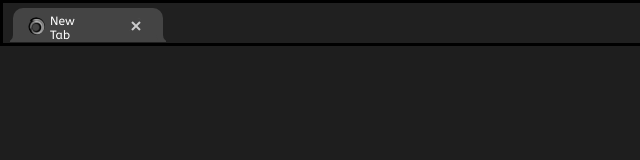
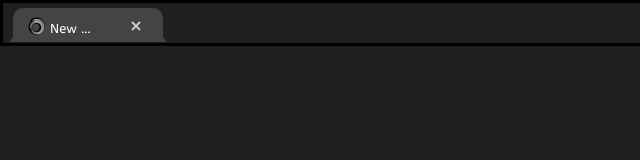
Before and after one commit to MigueldeHaroce/AirosBrowser, an Electron app: page AirosFiles/src/searchPage.html in a window 1440 px wide. Shown: the full height of the page, 0-640 px from the left. Drawn offline with Linux system fonts and the light colour scheme.

Commit message:
May 2, 2023, 8:42 PM

```diff
--- a/AirosFiles/src/searchPage.css
+++ b/AirosFiles/src/searchPage.css
@@ -184,12 +184,15 @@ body.loaded {
 }
 
 #textTab {
+    white-space: nowrap;
+    overflow: hidden;
+    text-overflow: ellipsis;
     position: relative;
     align-items: center;
     justify-content: center;
     margin-left: 5px;
-    top: -4px;
-    font-size: 12px;
+    top: 2.5px;
+    font-size: 13px;
     font-style: #fff;
     font-family: 'ABeeZee', sans-serif;
 }
```
